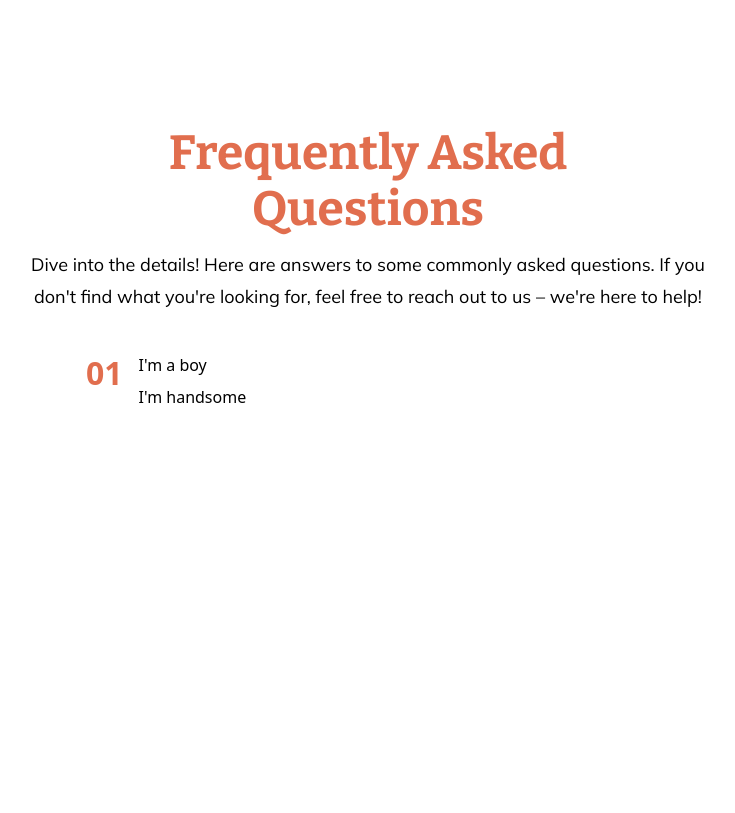
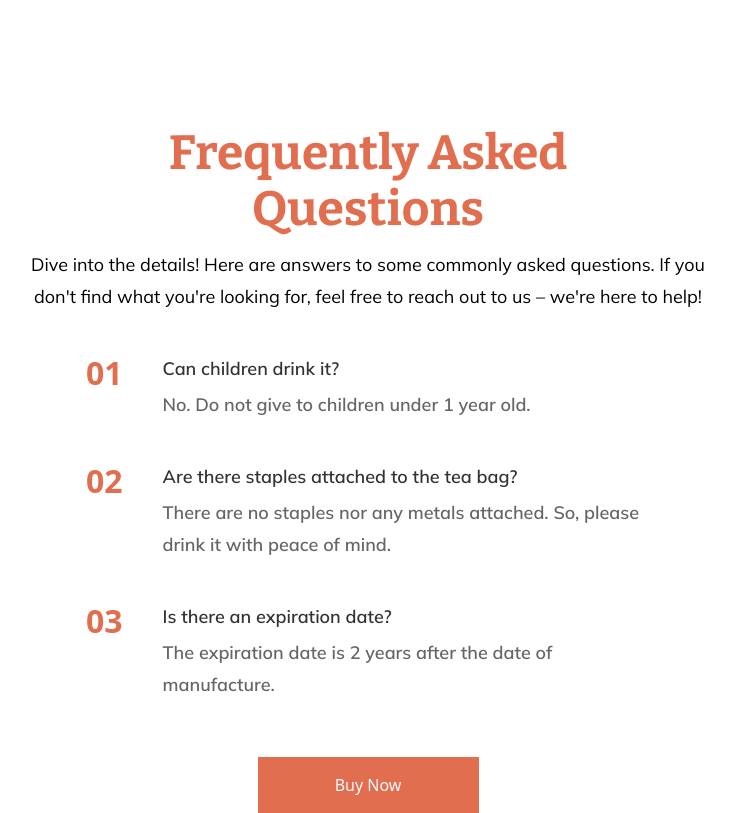
Before and after one commit to Falasefemi2/project, a website: page src/index.html in a window 1280 px wide. Shown: the part 6000-6813 px from the top of the page, without its empty margins (272-1007 px from the left). Before the commit the page ends 6409 px from the top, so only its background shows below. Drawn offline with nearby package versions, Linux system fonts and the light colour scheme.

Commit message:
FAQ done

```diff
--- a/src/index.html
+++ b/src/index.html
@@ -317,7 +317,7 @@
     </section>
 
     <!-- FAQ -->
-    <div class="mt-32 md:mt-52">
+    <section class="mt-32 md:mt-52">
         <div class="flex items-center justify-center flex-col">
             <h1
                 class="font-bitter font-bold text-[32px] md:text-5xl leading-[48px] md:leading-[56px] text-btn-color w-[377px] md:w-[639px] text-center">
@@ -329,14 +329,55 @@
                 looking for, feel free to reach out to us – we're here to help!</p>
             <div class="w-[374px] md:w-[564px] mt-10">
                 <div class="flex">
-                    <div class="mr-4 font-bold text-[32px] leading-10 text-btn-color">01</div>
+                    <div class="mr-10 font-bold text-2xl md:text-[32px] leading-8 md:leading-10 text-btn-color">01</div>
                     <div>
-                        <p class="mb-2">I'm a boy</p>
-                        <p>I'm handsome</p>
+                        <div>
+                            <p class="mb-1 font-mulish font-semibold text-lg leading-8 text-link-color">Can children
+                                drink it?</p>
+                        </div>
+                        <div>
+                            <p class="font-mulish font-semibold text-lg leading-8 text-grey">No. Do not give to children
+                                under 1 year old.</p>
+                        </div>
                     </div>
                 </div>
             </div>
+
+            <div class="w-[374px] md:w-[564px] mt-10">
+                <div class="flex">
+                    <div class="mr-10 font-bold text-2xl md:text-[32px] leading-8 md:leading-10 text-btn-color">02</div>
+                    <div>
+                        <div>
+                            <p class="mb-1 font-mulish font-semibold text-lg leading-8 text-link-color">Are there
+                                staples attached to the tea bag?</p>
+                        </div>
+                        <div>
+                            <p class="font-mulish font-semibold text-lg leading-8 text-grey">There are no staples nor
+                                any metals attached. So, please drink it with peace of mind.</p>
+                        </div>
+                    </div>
+                </div>
+            </div>
+
+            <div class="w-[374px] md:w-[564px] mt-10">
+                <div class="flex">
+                    <div class="mr-10 font-bold text-2xl md:text-[32px] leading-8 md:leading-10 text-btn-color">03</div>
+                    <div>
+                        <div>
+                            <p class="mb-1 font-mulish font-semibold text-lg leading-8 text-link-color">Is there an
+                                expiration date?</p>
+                        </div>
+                        <div>
+                            <p class="font-mulish font-semibold text-lg leading-8 text-grey">The expiration date is 2
+                                years after the date of manufacture.</p>
+                        </div>
+                    </div>
+                </div>
+            </div>
+            <div class="mt-14 flex justify-center">
+                <button class="bg-btn-color py-4 px-[10px] w-[221px] h-14 text-border-color">Buy Now</button>
+            </div>
         </div>
-    </div>
+    </section>
 
 </html>
--- a/tailwind.config.js
+++ b/tailwind.config.js
@@ -7,7 +7,8 @@ module.exports = {
       'span-color': '#DBCA00',
       'btn-color': '#E16E4E',
       'border-color': '#FFFAFF',
-      'black': '#202020'
+      'black': '#202020',
+      'grey': '#666666'
     },
     fontFamily: {
       oswald: ["Oswald", 'sans-serif'],
```
Also changed, not shown: src/output.css.
